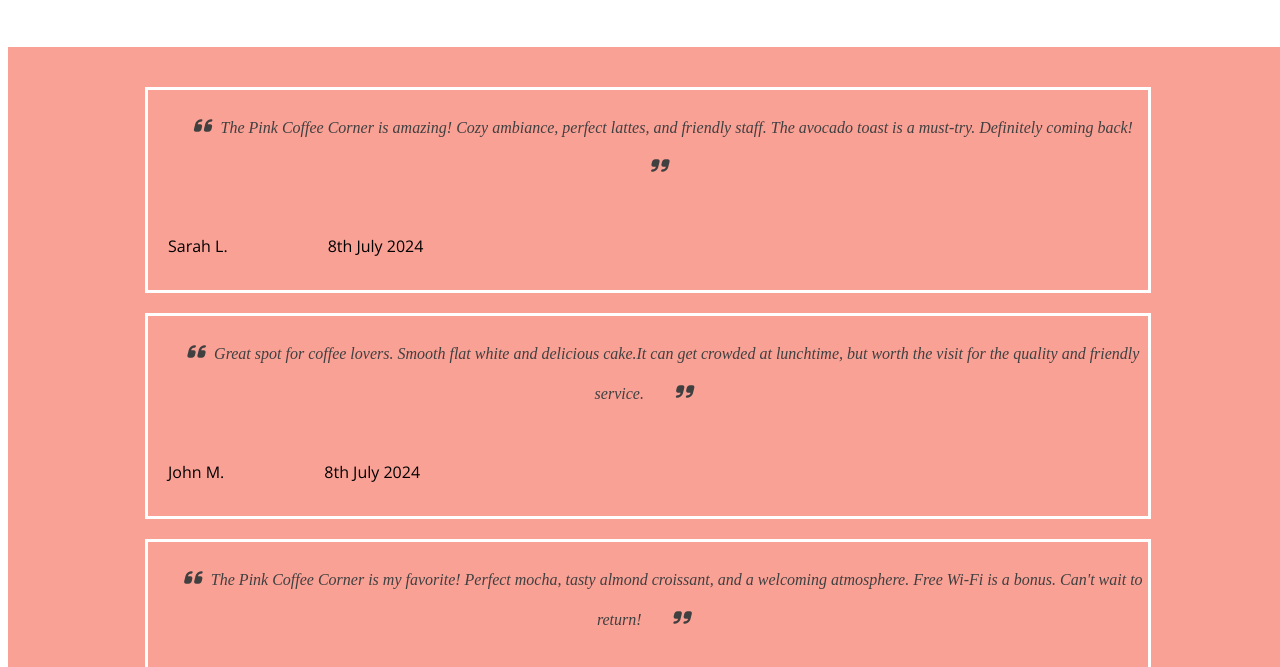
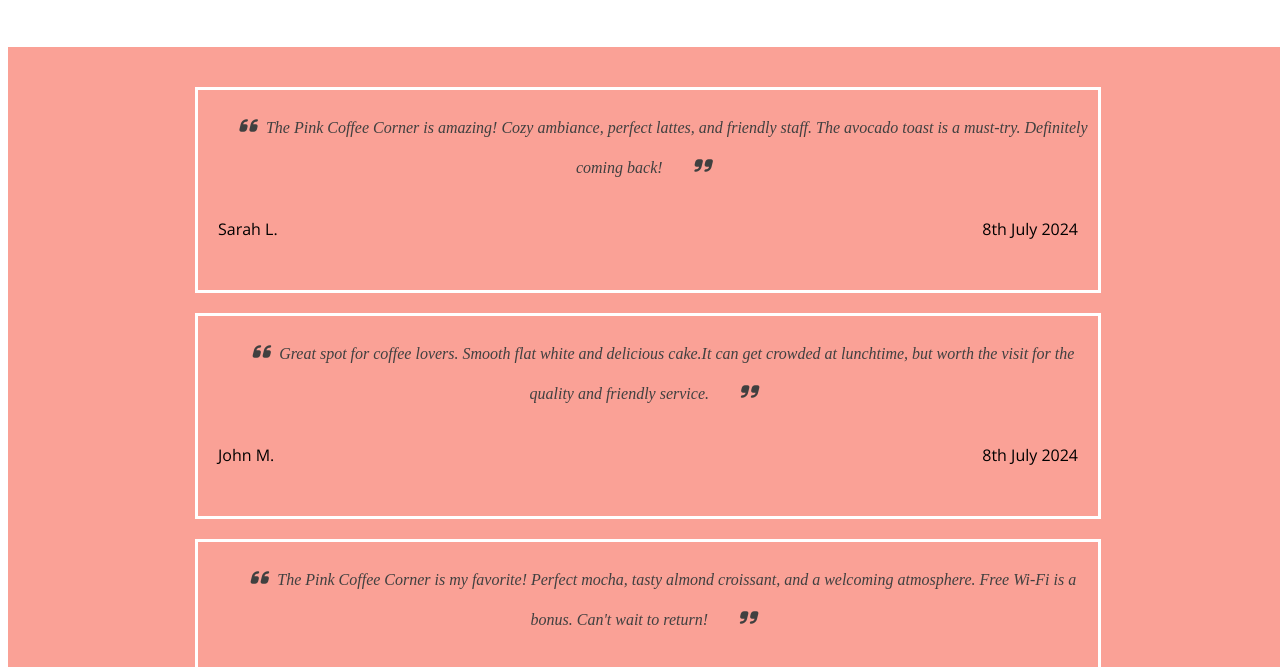
Before and after one commit to PriyankaVerma31191/CafeProject, a plain HTML site: page index.html in a window 1280 px wide. Shown: the part 1055-1722 px from the top of the page. Drawn offline with nearby package versions, Linux system fonts and the light colour scheme; a web font is replaced by a local one.

Commit message:
updating scss again

```diff
--- a/style.scss
+++ b/style.scss
@@ -205,13 +205,13 @@ ul.menu__Imagescontainer{
 
 .Reviews__Container{
     border: 3px solid white;
-width: 1000px;
+width: 900px;
     height: 200px;
     display: flex;
 
 
 
-    // flex-direction: column;
+    flex-direction: column;
     flex-wrap: wrap;
     margin: 10px;
     text-align: center;
@@ -229,9 +229,11 @@ width: 1000px;
 .larger--font-size{
 
 font-family: "Rammetto One", serif;
-  font-weight: 400;
+//   font-weight: 200;
   font-style: italic;
-  color: #404040;}
+  color: #404040;
+  text-align: center;
+}
 
 
   .Reviews__author  {
```
Also changed, not shown: style.css, 1 other file.
